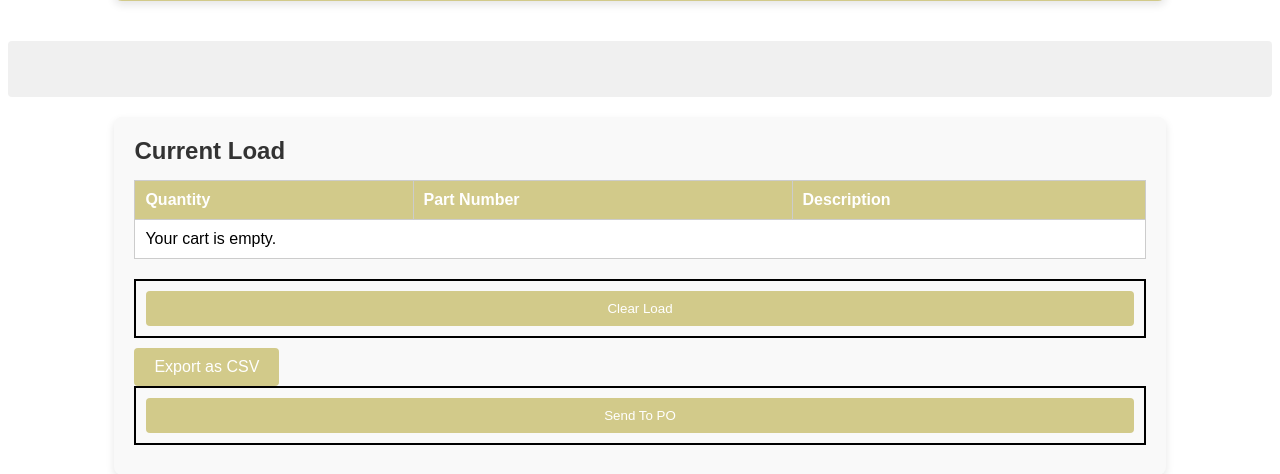
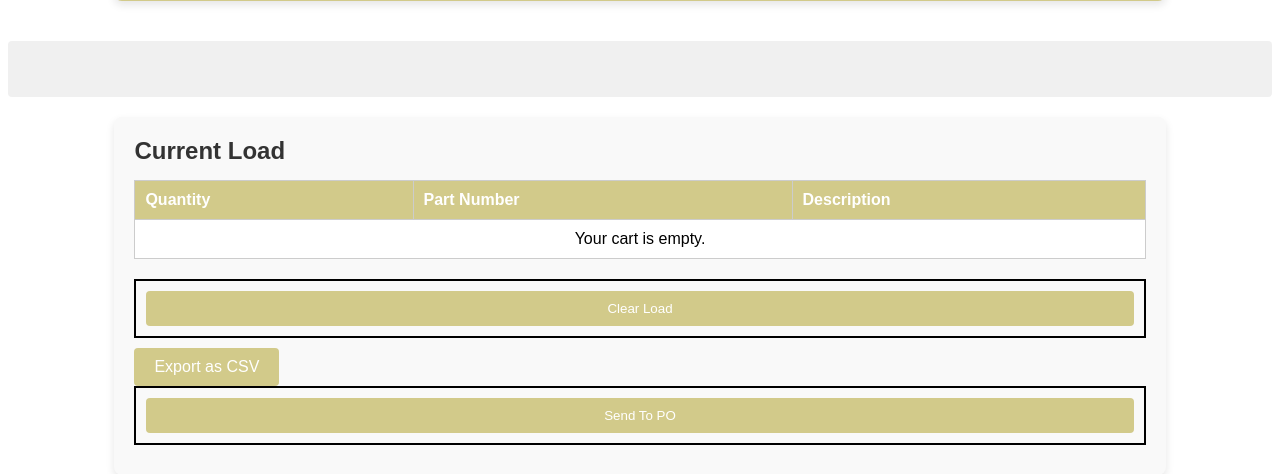
Before and after one commit to clutch70/castingdecoder, a PHP site: page / in a window 1280 px wide. Shown: the part 356-830 px from the top of the page. Run offline with PHP 8.4, Linux system fonts and the light colour scheme.

Commit message:
center load text

```diff
--- a/style.css
+++ b/style.css
@@ -199,6 +199,12 @@ button[name="decrease_quantity"]:hover {
     background-color: #d32f2f; /* Darker red */
 }
 
+td {
+    padding: 10px;
+    text-align: center; /* Align the text to the center */
+    background-color: #fff;
+}
+
 /* Media query for mobile devices */
 @media (max-width: 768px) {
     .form-container, .cart-container {
```
